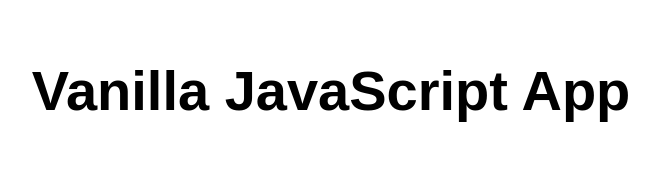
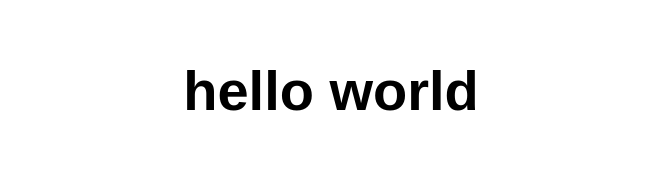
Before and after one commit to shino0423/0410-pipeline-test, a website: page src/index.html in a window 1280 px wide. Shown: the whole page, without its empty margins (309-968 px from the left). Drawn offline with Linux system fonts and the light colour scheme.

Commit message:
Update index.html

```diff
--- a/src/index.html
+++ b/src/index.html
@@ -10,7 +10,7 @@
 
 <body>
   <main>
-    <h1>Vanilla JavaScript App</h1>
+    <h1>hello world</h1>
   </main>
 </body>
 
```
